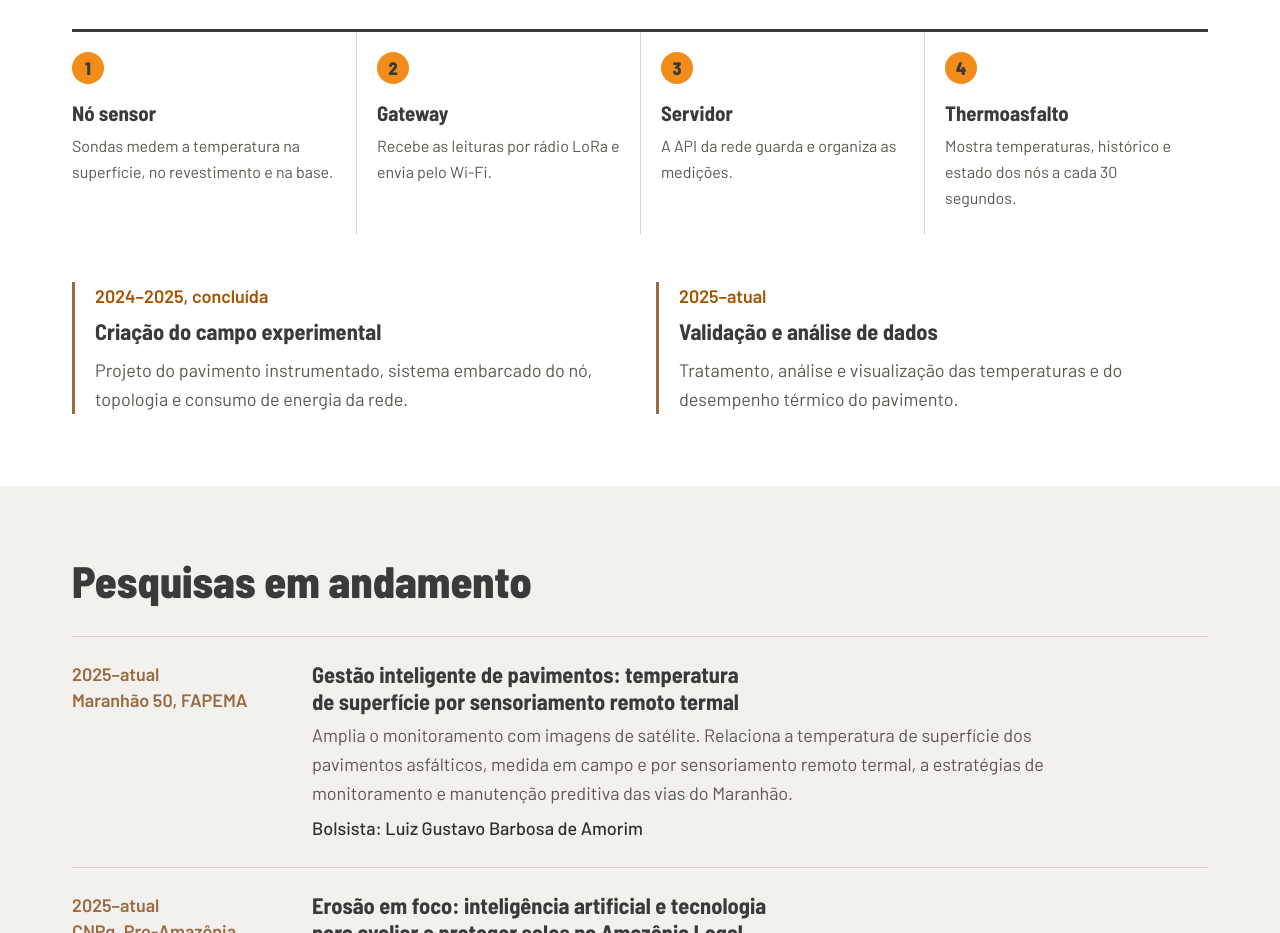
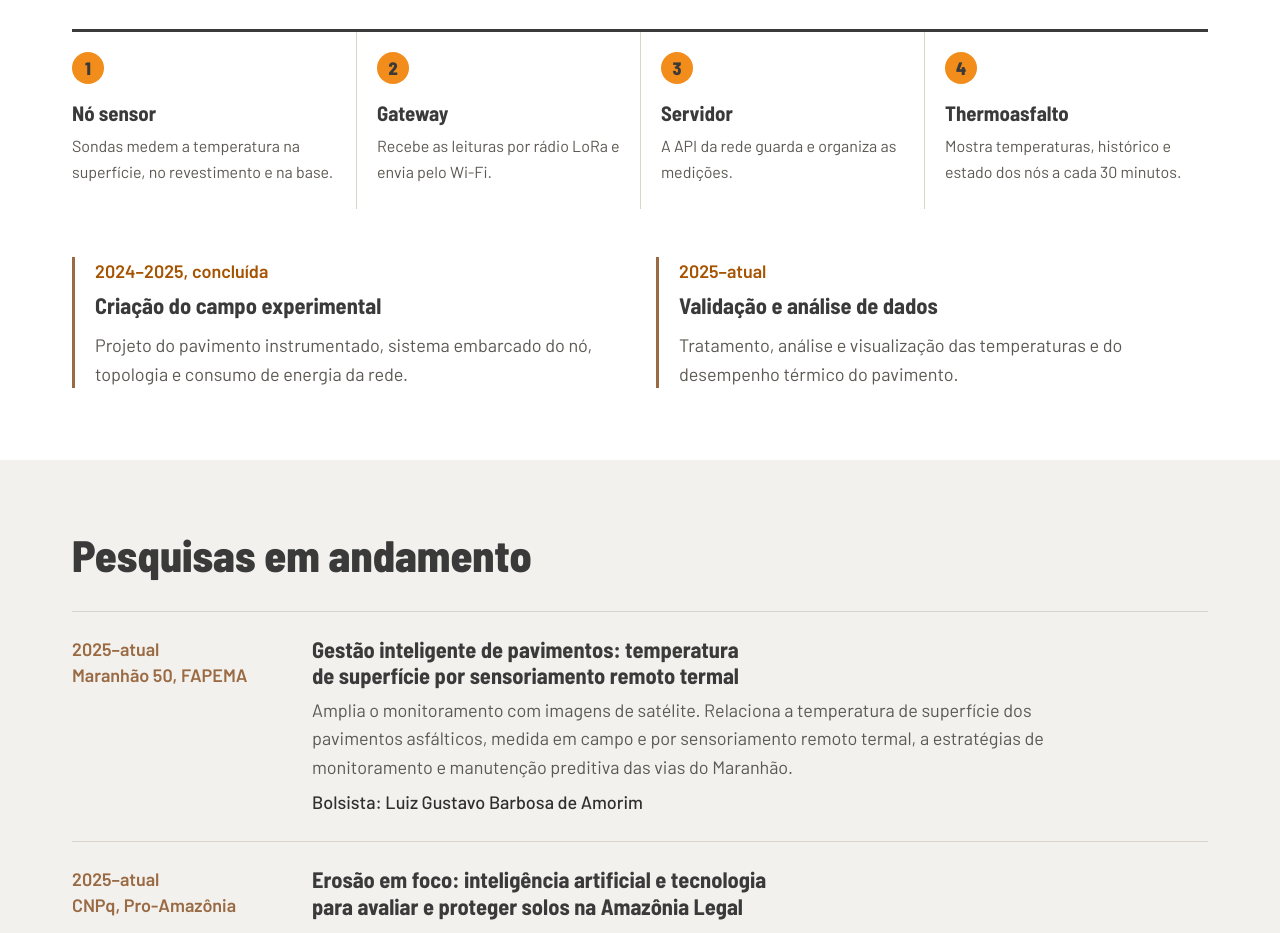
Before and after one commit to ayrtonct/inovageopav, a plain HTML site: page index.html in a window 1280 px wide. Shown: the part 1121-2054 px from the top of the page. Drawn offline with Linux system fonts and the light colour scheme.

Commit message:
Corrige o intervalo de atualização do Thermoasfalto para 30 minutos
Co-Authored-By: Claude Opus 5.5 <noreply@anthropic.com>
Claude-Session: https://claude.ai/code/session_01MWTMhEdCPKxuyaPrt5Aqzu

```diff
--- a/index.html
+++ b/index.html
@@ -178,7 +178,7 @@ body{font-size:1.0625rem}
 <h2>Rede de sensores sem fio para monitoramento em rodovias</h2>
 <p>Em andamento desde 2024, em parceria com o <a href="https://lapslab.com.br/" target="_blank" rel="noopener">Laboratório de Aquisição e Processamento de Sinais (LAPS/Uema)</a>. Sondas instaladas no pavimento registram como o calor se propaga pelas camadas, e as leituras chegam ao <a href="https://thermoasfalto.vercel.app/" target="_blank" rel="noopener">painel Thermoasfalto</a>.</p>
 </div>
-<ol class="cadeia"><li><span class="n">1</span><h4>Nó sensor</h4><p>Sondas medem a temperatura na superfície, no revestimento e na base.</p></li><li><span class="n">2</span><h4>Gateway</h4><p>Recebe as leituras por rádio LoRa e envia pelo Wi-Fi.</p></li><li><span class="n">3</span><h4>Servidor</h4><p>A API da rede guarda e organiza as medições.</p></li><li><span class="n">4</span><h4>Thermoasfalto</h4><p>Mostra temperaturas, histórico e estado dos nós a cada 30 segundos.</p></li></ol>
+<ol class="cadeia"><li><span class="n">1</span><h4>Nó sensor</h4><p>Sondas medem a temperatura na superfície, no revestimento e na base.</p></li><li><span class="n">2</span><h4>Gateway</h4><p>Recebe as leituras por rádio LoRa e envia pelo Wi-Fi.</p></li><li><span class="n">3</span><h4>Servidor</h4><p>A API da rede guarda e organiza as medições.</p></li><li><span class="n">4</span><h4>Thermoasfalto</h4><p>Mostra temperaturas, histórico e estado dos nós a cada 30 minutos.</p></li></ol>
 <div class="etapas">
 <div><p class="quando">2024–2025, concluída</p><h3>Criação do campo experimental</h3><p>Projeto do pavimento instrumentado, sistema embarcado do nó, topologia e consumo de energia da rede.</p></div>
 <div><p class="quando">2025–atual</p><h3>Validação e análise de dados</h3><p>Tratamento, análise e visualização das temperaturas e do desempenho térmico do pavimento.</p></div>
```
